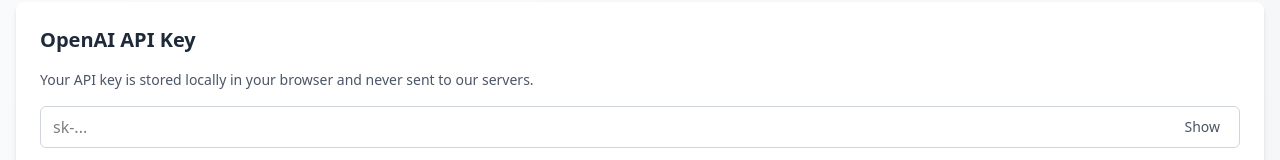
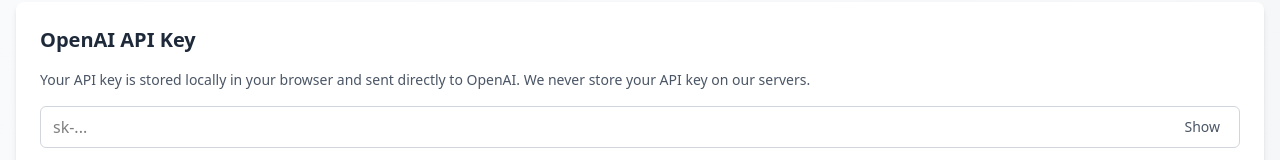
Before and after one commit to eumalin/ai-knowledge-hub, a React app in the folder frontend/: page / in a window 1280 px wide. Shown: the part 130-290 px from the top of the page. Built offline with nearby package versions, Linux system fonts and the light colour scheme; no server answers; the HTML template or start-up script is replaced by a standard one.

Commit message:
chore: clarify how the API key is being handled

```diff
--- a/frontend/src/App.tsx
+++ b/frontend/src/App.tsx
@@ -225,7 +225,7 @@ function App() {
             OpenAI API Key
           </h2>
           <p className="text-sm text-gray-600 mb-4">
-            Your API key is stored locally in your browser and never sent to our servers.
+            Your API key is stored locally in your browser and sent directly to OpenAI. We never store your API key on our servers.
           </p>
           <div className="relative">
             <input
```
